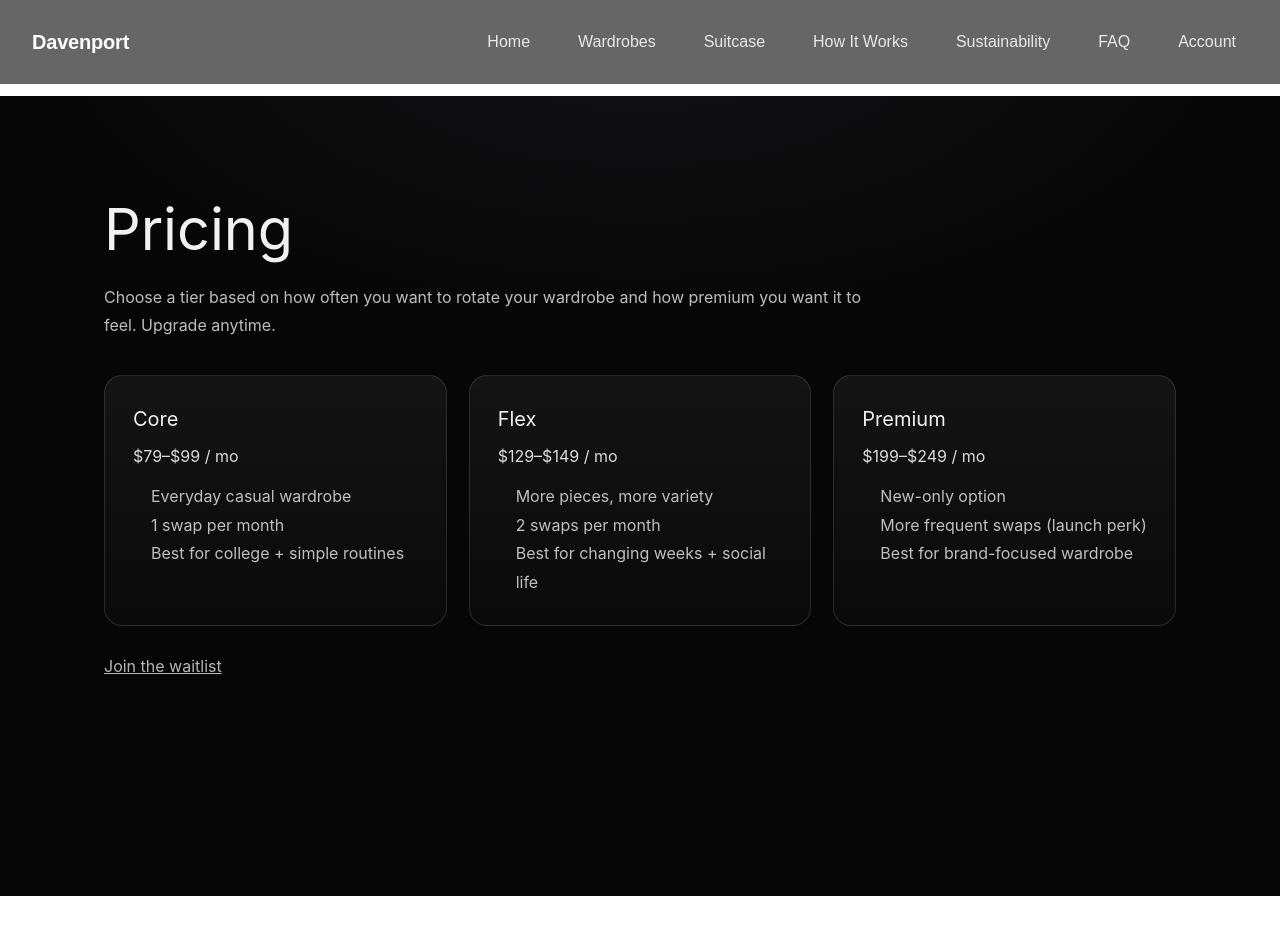
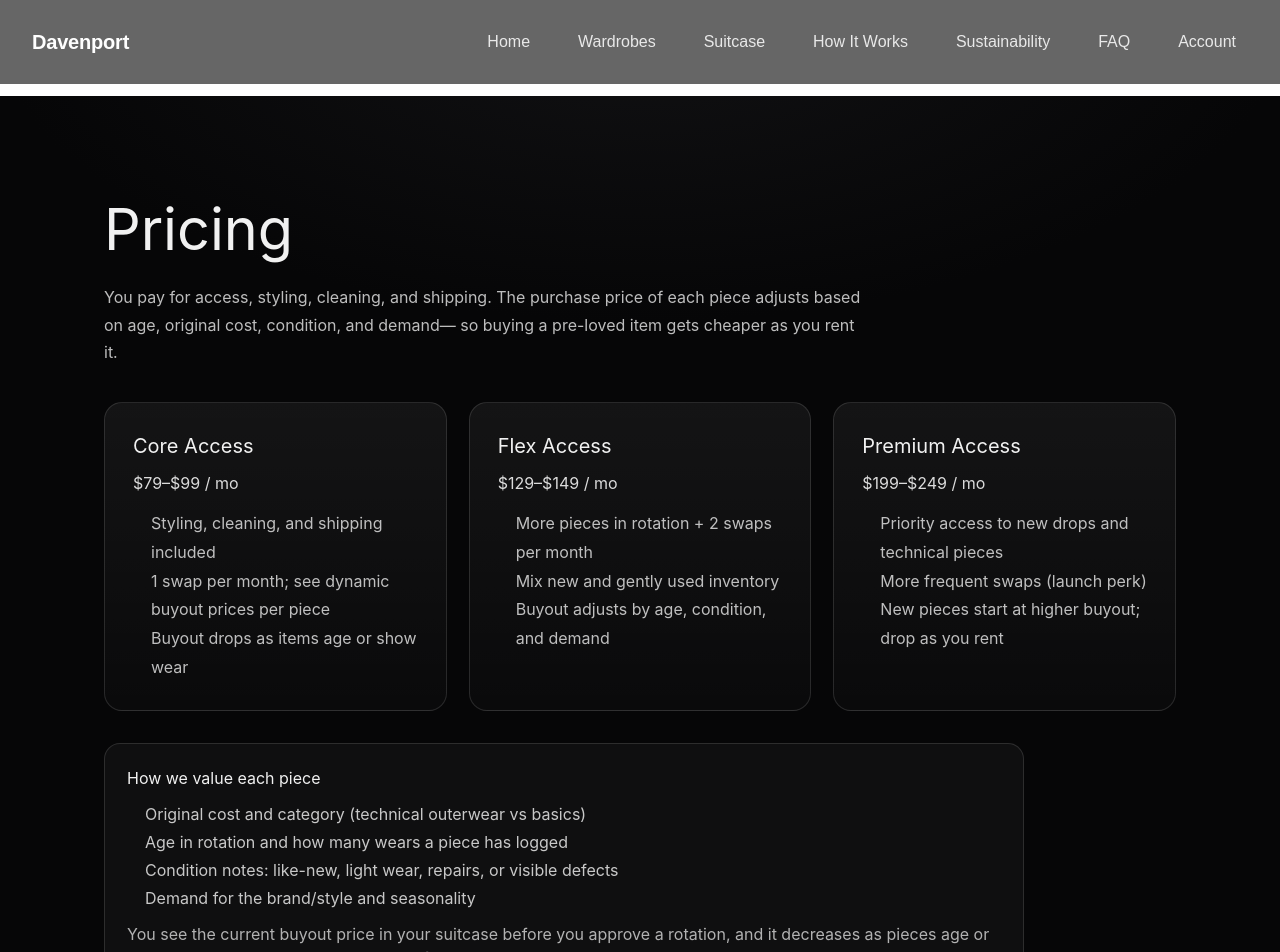
Before and after one commit to bendavenport700-a11y/davenport-wardrobe-v2, a Next.js app: page /pricing in a window 1280 px wide. Shown: the top 952 px of the page. Before the commit the page ends 896 px from the top, so only its background shows below. Built offline with nearby package versions, Linux system fonts and the light colour scheme.

Commit message:
Update pricing explanation and flow

```diff
--- a/app/page.tsx
+++ b/app/page.tsx
@@ -484,6 +484,36 @@ export default function Home() {
         </div>
       </section>
 
+      {/* PRICING LOGIC */}
+      <section style={{ padding: "70px 0 60px" }}>
+        <div className="container">
+          <h2 style={sectionTitle}>How pricing works here</h2>
+          <p style={sectionLead}>
+            Your monthly access covers styling, cleaning, and shipping. Each piece has a live buyout price that moves with age, condition, and demand—so the longer it’s in rotation, the cheaper it is to keep.
+          </p>
+          <div
+            style={{
+              display: "grid",
+              gridTemplateColumns: "repeat(auto-fit, minmax(260px, 1fr))",
+              gap: 18,
+            }}
+          >
+            <InfoCard
+              title="Access, not random fees"
+              text="Membership covers curation, fittings, cleaning, and swaps. No surprise charges when you rotate."
+            />
+            <InfoCard
+              title="Live buyout per piece"
+              text="We value items by original cost, age, wear, repairs, and brand demand. Prices decrease as items age."
+            />
+            <InfoCard
+              title="Transparent before you approve"
+              text="See each item’s buyout in your suitcase before shipping. New-only requests start at full value; pre-loved costs less."
+            />
+          </div>
+        </div>
+      </section>
+
       {/* PROOF */}
       <section style={{ padding: "40px 0" }}>
         <div className="container">
--- a/app/pricing/page.tsx
+++ b/app/pricing/page.tsx
@@ -19,8 +19,9 @@ export default function PricingPage() {
           Pricing
         </h1>
         <p style={{ opacity: 0.78, maxWidth: 760, lineHeight: 1.7 }}>
-          Choose a tier based on how often you want to rotate your wardrobe and how
-          premium you want it to feel. Upgrade anytime.
+          You pay for access, styling, cleaning, and shipping. The purchase price of
+          each piece adjusts based on age, original cost, condition, and demand—
+          so buying a pre-loved item gets cheaper as you rent it.
         </p>
 
         <div
@@ -31,21 +32,44 @@ export default function PricingPage() {
             marginTop: 36,
           }}
         >
-          <Tier title="Core" price="$79–$99 / mo" bullets={[
-            "Everyday casual wardrobe",
-            "1 swap per month",
-            "Best for college + simple routines",
+          <Tier title="Core Access" price="$79–$99 / mo" bullets={[
+            "Styling, cleaning, and shipping included",
+            "1 swap per month; see dynamic buyout prices per piece",
+            "Buyout drops as items age or show wear",
           ]} />
-          <Tier title="Flex" price="$129–$149 / mo" bullets={[
-            "More pieces, more variety",
-            "2 swaps per month",
-            "Best for changing weeks + social life",
+          <Tier title="Flex Access" price="$129–$149 / mo" bullets={[
+            "More pieces in rotation + 2 swaps per month",
+            "Mix new and gently used inventory",
+            "Buyout adjusts by age, condition, and demand",
           ]} />
-          <Tier title="Premium" price="$199–$249 / mo" bullets={[
-            "New-only option",
+          <Tier title="Premium Access" price="$199–$249 / mo" bullets={[
+            "Priority access to new drops and technical pieces",
             "More frequent swaps (launch perk)",
-            "Best for brand-focused wardrobe",
+            "New pieces start at higher buyout; drop as you rent",
           ]} />
+        </div>
+
+        <div
+          style={{
+            marginTop: 32,
+            padding: 22,
+            borderRadius: 16,
+            border: "1px solid rgba(255,255,255,0.12)",
+            background: "rgba(255,255,255,0.04)",
+            maxWidth: 920,
+          }}
+        >
+          <h3 style={{ margin: "0 0 10px" }}>How we value each piece</h3>
+          <ul style={{ paddingLeft: 18, opacity: 0.82, lineHeight: 1.75 }}>
+            <li>Original cost and category (technical outerwear vs basics)</li>
+            <li>Age in rotation and how many wears a piece has logged</li>
+            <li>Condition notes: like-new, light wear, repairs, or visible defects</li>
+            <li>Demand for the brand/style and seasonality</li>
+          </ul>
+          <p style={{ marginTop: 10, opacity: 0.72 }}>
+            You see the current buyout price in your suitcase before you approve a rotation,
+            and it decreases as pieces age or show wear. New-only requests start at full value.
+          </p>
         </div>
 
         <div style={{ marginTop: 28, opacity: 0.75 }}>
```
